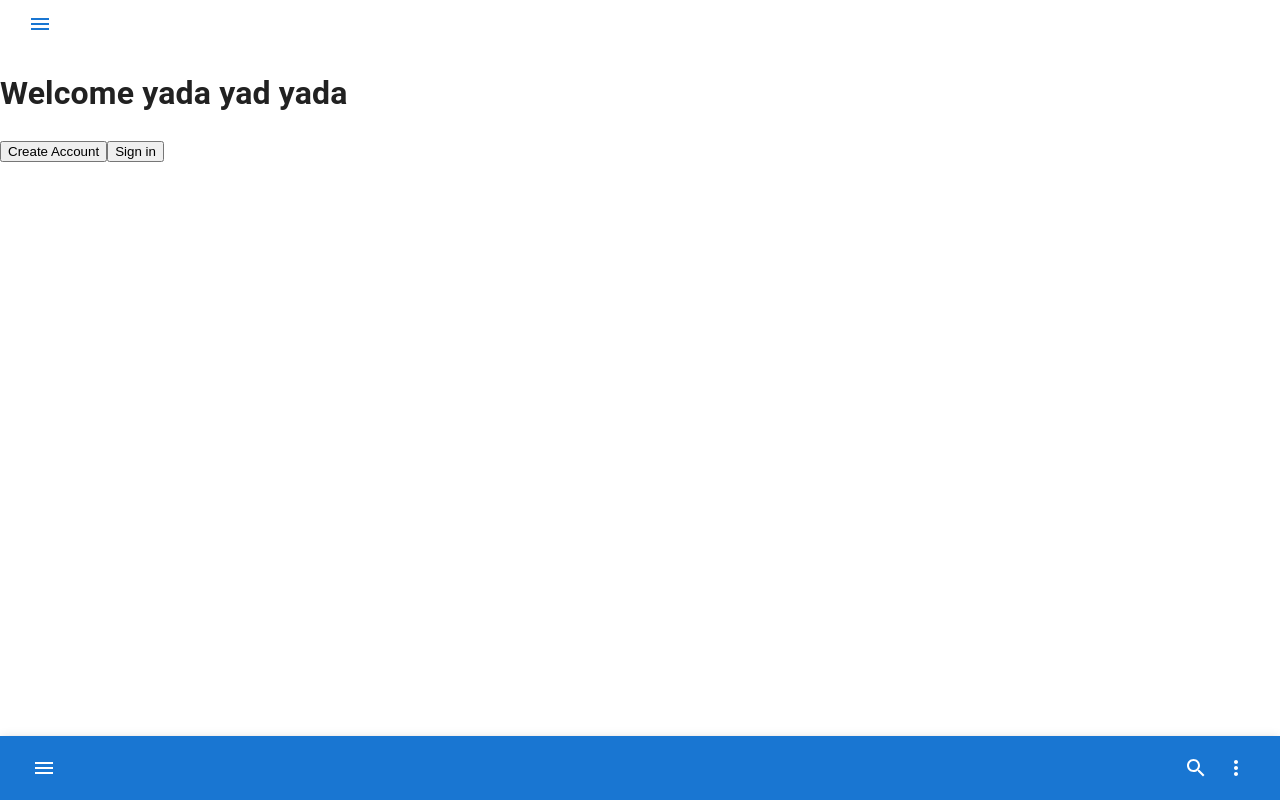
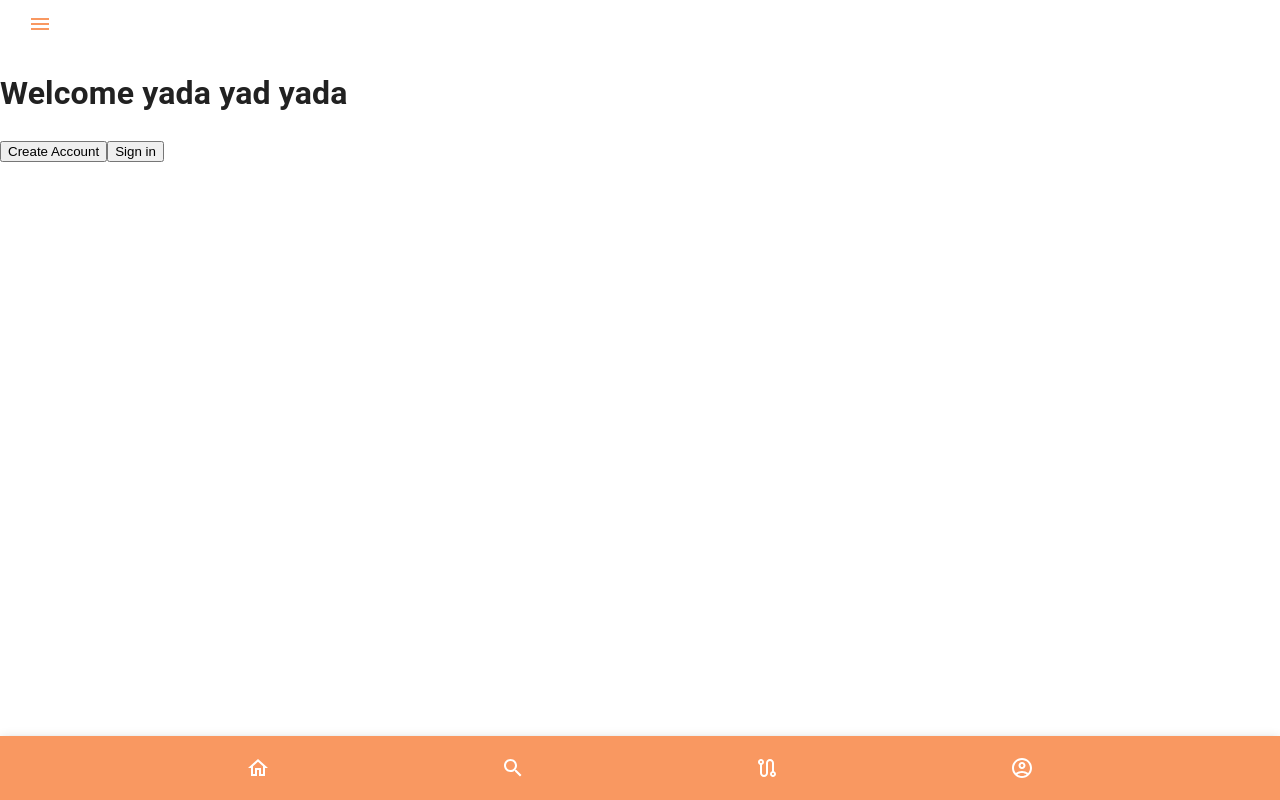
Before and after one commit to barakdavidov/hackapp, a React (Create React App) app: page /welcome in a window 1280 px wide. Built offline with nearby package versions, Linux system fonts and the light colour scheme.

Commit message:
NavBar created

```diff
--- a/src/App.js
+++ b/src/App.js
@@ -14,11 +14,23 @@ import AppBar from "./components/AppBar";
 import Welcome from "./components/Welcome";
 import Search from "./components/Search";
 import NavBar from "./components/NavBar";
+import { createTheme, ThemeProvider } from "@mui/material/styles";
 
 function App() {
   const navigation = useNavigate();
   const getUser = () => JSON.parse(localStorage.getItem("user")) || {};
   const [user, setUser] = useState(getUser());
+
+  const theme = createTheme({
+    palette: {
+      primary: {
+        light: "#FFA487",
+        main: "#F99861",
+        dark: "#FA8099",
+        contrastText: "#fff",
+      },
+    },
+  });
 
   useEffect(() => {
     if (!user.email) {
@@ -28,6 +40,7 @@ function App() {
 
   return (
     <div className="container">
+      <ThemeProvider theme={theme}>
         <InfoContext.Provider value={{ user, setUser }}>
           <AppBar />
           <Routes>
@@ -39,6 +52,7 @@ function App() {
           </Routes>
           <NavBar />
         </InfoContext.Provider>
+      </ThemeProvider>
     </div>
   );
 }
--- a/src/components/NavBar.js
+++ b/src/components/NavBar.js
@@ -1,48 +1,36 @@
 import * as React from "react";
-import { styled } from "@mui/material/styles";
 import AppBar from "@mui/material/AppBar";
-import Box from "@mui/material/Box";
 import CssBaseline from "@mui/material/CssBaseline";
 import Toolbar from "@mui/material/Toolbar";
-import Typography from "@mui/material/Typography";
 import IconButton from "@mui/material/IconButton";
-import Paper from "@mui/material/Paper";
-import Fab from "@mui/material/Fab";
-import List from "@mui/material/List";
-import ListItem from "@mui/material/ListItem";
-import ListItemAvatar from "@mui/material/ListItemAvatar";
-import ListItemText from "@mui/material/ListItemText";
-import ListSubheader from "@mui/material/ListSubheader";
-import Avatar from "@mui/material/Avatar";
-import MenuIcon from "@mui/icons-material/Menu";
-import AddIcon from "@mui/icons-material/Add";
+import RouteOutlinedIcon from "@mui/icons-material/RouteOutlined";
 import SearchIcon from "@mui/icons-material/Search";
-import MoreIcon from "@mui/icons-material/MoreVert";
-
-const StyledFab = styled(Fab)({
-  position: "absolute",
-  zIndex: 1,
-  top: -30,
-  left: 0,
-  right: 0,
-  margin: "0 auto",
-});
+import AccountCircleOutlinedIcon from "@mui/icons-material/AccountCircleOutlined";
+import HomeOutlinedIcon from "@mui/icons-material/HomeOutlined";
 
 export default function NavBar() {
   return (
     <React.Fragment>
       <CssBaseline />
-      <AppBar position="fixed" color="primary" sx={{ top: "auto", bottom: 0 }}>
-        <Toolbar>
-          <IconButton color="inherit" aria-label="open drawer">
-            <MenuIcon />
+      <AppBar position="fixed" sx={{ top: "auto", bottom: 0 }}>
+        <Toolbar
+          sx={{
+            display: "flex",
+            justifyContent: "space-evenly",
+            width: "100%",
+          }}
+        >
+          <IconButton color="inherit" sx={{ fontSize: "large" }}>
+            <HomeOutlinedIcon />
           </IconButton>
-          <Box sx={{ flexGrow: 1 }} />
-          <IconButton color="inherit">
+          <IconButton color="inherit" sx={{ fontSize: "large" }}>
             <SearchIcon />
           </IconButton>
-          <IconButton color="inherit">
-            <MoreIcon />
+          <IconButton color="inherit" sx={{ fontSize: "large" }}>
+            <RouteOutlinedIcon />
+          </IconButton>
+          <IconButton color="inherit" sx={{ fontSize: "large" }}>
+            <AccountCircleOutlinedIcon />
           </IconButton>
         </Toolbar>
       </AppBar>
```
Lines whose indentation alone changed are shown as unchanged.
